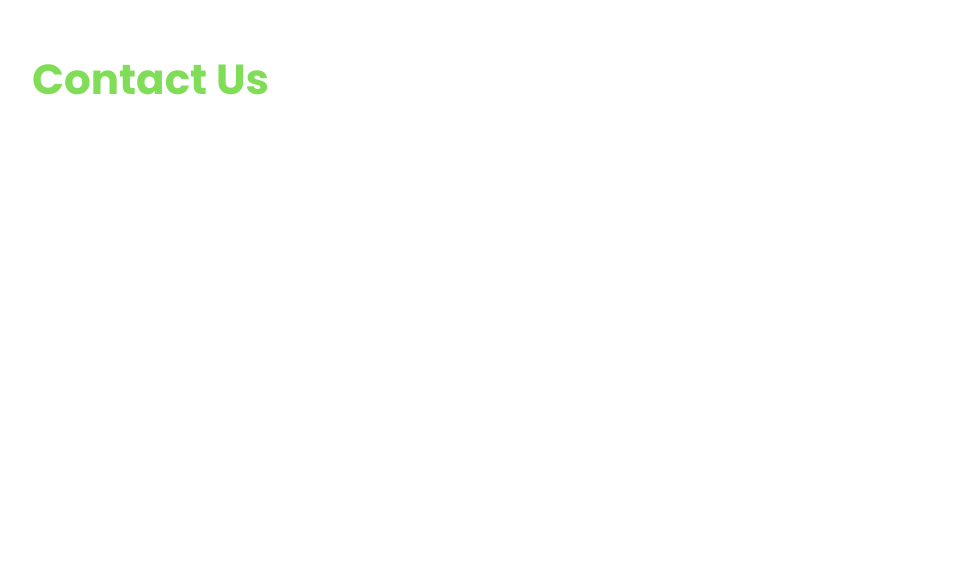
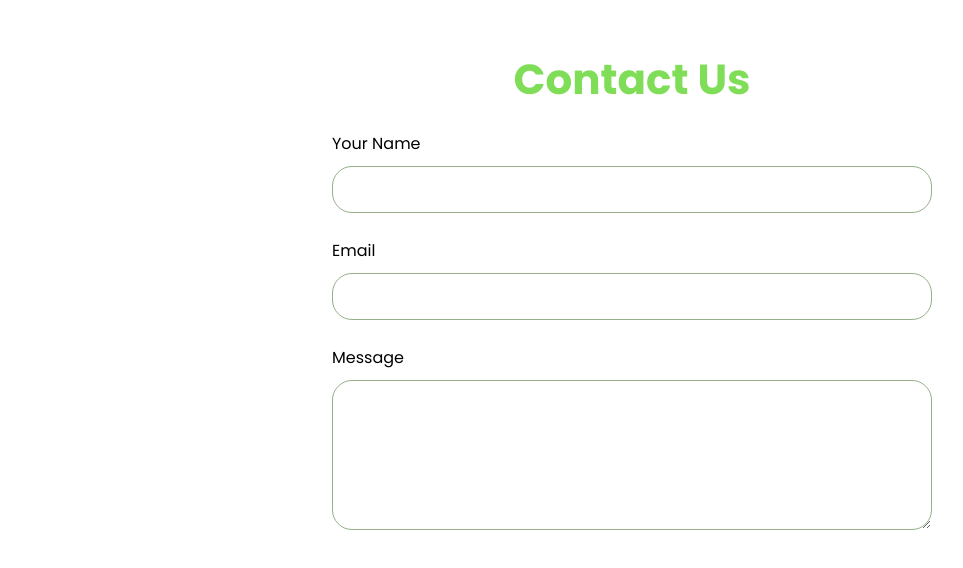
Before and after one commit to OctopusLabs-org/octopus-labs-web, a Next.js app: page / in a window 1280 px wide. Shown: the part 560-1128 px from the top of the page, without its empty margins (8-971 px from the left). Before the commit the page ends 800 px from the top, so only its background shows below. Built offline with nearby package versions, Linux system fonts and the light colour scheme.

Commit message:
Implement contact form

```diff
--- a/app/components/ContactSection/ContactSection.jsx
+++ /dev/null
@@ -1,11 +0,0 @@
-import styles from "./ContactSection.module.css";
-
-const ContactSection = () => {
-  return (
-    <div className={[styles.formWrapper, styles.container].join(" ")}>
-      <h2>Contact Us</h2>
-    </div>
-  );
-};
-
-export default ContactSection;
--- a/app/components/ContactSection/ContactSection.module.css
+++ b/app/components/ContactSection/ContactSection.module.css
@@ -4,6 +4,22 @@
   margin-right: auto;
 }
 
-.formWrapper {
+.contactSection {
   margin-top: 5rem;
 }
+
+.formWrapper {
+  display: flex;
+  flex-direction: column;
+  gap: 2.5rem;
+  margin-top: 2rem;
+  max-width: 600px;
+  margin-left: auto;
+  margin-right: auto;
+}
+
+@media screen and (min-width: 1024px) {
+  .sectionTitle {
+    text-align: center;
+  }
+}
--- /dev/null
+++ b/app/components/ContactSection/ContactSection.tsx
@@ -0,0 +1,25 @@
+import Input from "../Input";
+import styles from "./ContactSection.module.css";
+
+const ContactSection = () => {
+  return (
+    <div className={[styles.contactSection, styles.container].join(" ")}>
+      <h2 className={styles.sectionTitle}>Contact Us</h2>
+
+      <div className={styles.formWrapper}>
+        <Input label="Your Name" type="text" id="name" name="name" />
+        <Input label="Email" type="email" id="email" name="email" />
+
+        <Input
+          label="Message"
+          type="textarea"
+          id="message"
+          name="message"
+          rows={5}
+        />
+      </div>
+    </div>
+  );
+};
+
+export default ContactSection;
--- a/app/components/Input/Input.module.css
+++ b/app/components/Input/Input.module.css
@@ -11,8 +11,9 @@
   font-family: inherit;
   font-size: 1.6rem;
   outline: 0;
-  padding: 1.5rem 3rem;
+  padding: 1rem 3rem;
   width: 100%;
+  overflow: hidden;
 }
 
 .textarea {
--- a/app/page.tsx
+++ b/app/page.tsx
@@ -8,7 +8,7 @@ const Home = () => {
   return (
     <div>
       <NavBar />
-      <div className="content-wrapper">
+      <div className="content-wrapper" style={{ marginBottom: "30vh" }}>
         <MainSection />
         <ServicesSection />
         <ContactSection />
```
